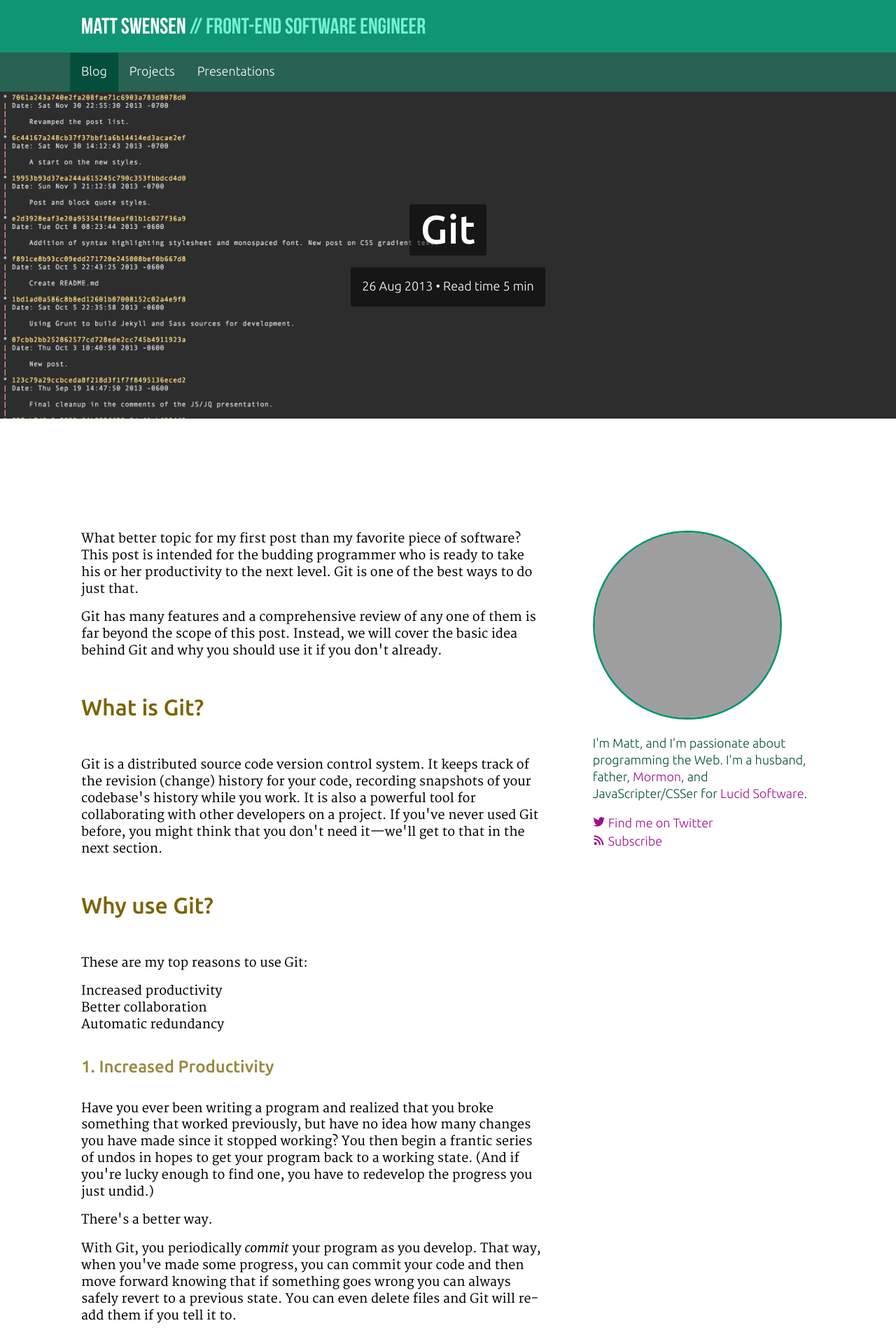
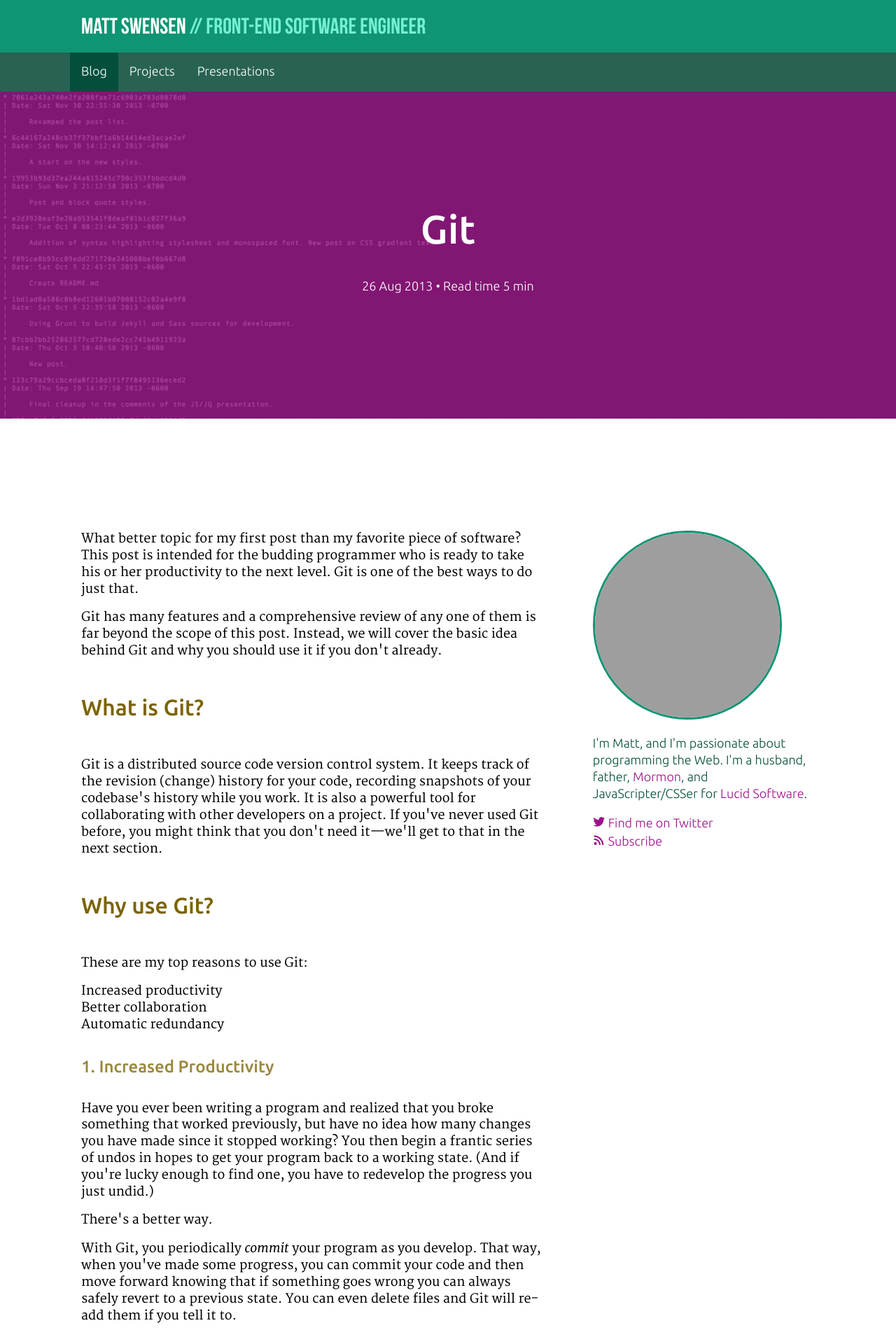
Before and after one commit to mjswensen/mjswensen.com, a Jekyll site: the page built from blog/_posts/2013-08-26-git.html, in a window 1280 px wide. Shown: the top 1920 px of the page at 70% size. Built offline with Jekyll 4.4.1, drawn with Linux system fonts in a browser that asks for light colours; nearby versions of some CDN libraries; Markdown is read by kramdown in place of the engine named in the settings; grey boxes are pictures that could not be loaded.

Commit message:
A little work on the blog post hero images.

```diff
--- a/_layouts/post.html
+++ b/_layouts/post.html
@@ -2,9 +2,9 @@
 layout: default
 ---
 
-<div id="scroller" class="ptb-10 plr-1 ta-c ff-sans rs ptb-1_2" style="background: url({{ page.background }}); background-size: cover;">
-  <h1 class="fz-5 fw-b"><span class="plr-1 br-2 {{ page.titleClass }}">{{ page.title }}</span></h1>
-  <small class="p-1 mt-1 d-ib fw fz-1 br-2 {{ page.titleClass }}">{{ page.date | date: "%-d %b %Y" }} &bull; Read time {{ page.content | size | divided_by: 900 | append: ' min' }}</small>
+<div class="ptb-10 plr-1 ta-c ff-sans rs ptb-1_2" style="background: linear-gradient(hsla(308, 82%, 34%, 0.75), hsla(308, 82%, 34%, 0.75)), url({{ page.background }}); background-size: cover;">
+  <h1 class="fz-5 fw-b"><span class="plr-1 br-2 fg-wh">{{ page.title }}</span></h1>
+  <small class="p-1 mt-1 d-ib fw fz-1 br-2 fg-wh">{{ page.date | date: "%-d %b %Y" }} &bull; Read time {{ page.content | size | divided_by: 900 | append: ' min' }}</small>
 </div>
 
 {{ content }}
--- a/blog/_posts/2013-08-26-git.html
+++ b/blog/_posts/2013-08-26-git.html
@@ -5,8 +5,7 @@ tags: software productivity
 layout: post
 nav: blog
 thumbnail: /img/thumbnails/git-logo.jpg
-background: /img/backgrounds/git-log.png
-titleClass: "fg-wh bg-tlbl"
+background: /img/backgrounds/git-log.jpg
 excerpt: This post is intended for the budding programmer who is ready to take his or her productivity to the next level. Git is one of the best ways to do just that.
 sitemap:
   lastmod: 2014-01-15 09:53:00
--- a/blog/_posts/2013-10-07-css-only-text-gradients.html
+++ b/blog/_posts/2013-10-07-css-only-text-gradients.html
@@ -6,7 +6,6 @@ layout: post
 nav: blog
 thumbnail: /img/thumbnails/css-text-gradient.jpg
 background: /img/backgrounds/css3-logo.jpg
-titleClass: "fg-wh bg-tpbl"
 excerpt: The things you can do with CSS these days are amazing. I was inspired by the beautiful Jekyll logo and set out to see if I could do something similar using only CSS.
 ---
 <section class="col-px-60 mlr-a plr-1 pt-10 cf rs pt-1_2">
--- a/blog/_posts/2013-11-03-basic-mormon-beliefs.html
+++ b/blog/_posts/2013-11-03-basic-mormon-beliefs.html
@@ -7,7 +7,6 @@ nav: blog
 excerpt: The story behind the Mormon Church is remarkably simple and powerful.
 thumbnail: /img/thumbnails/jesus-christ.jpg
 background: /img/backgrounds/christus.jpg
-titleClass: "fg-p bg-tlwh"
 ---
 
 <section class="col-px-60 mlr-a plr-1 ptb-10 cf rs ptb-1_2">
```
Also changed, not shown: _layouts/default.html (+0 -10 lines), index.html (+10 -0 lines), img/backgrounds/christus.jpg, img/backgrounds/css3-logo.jpg, img/backgrounds/git-log.jpg (added), img/backgrounds/git-log.png (deleted), img/backgrounds/linux-distributions.jpg, img/backgrounds/lucidpress.jpg.
